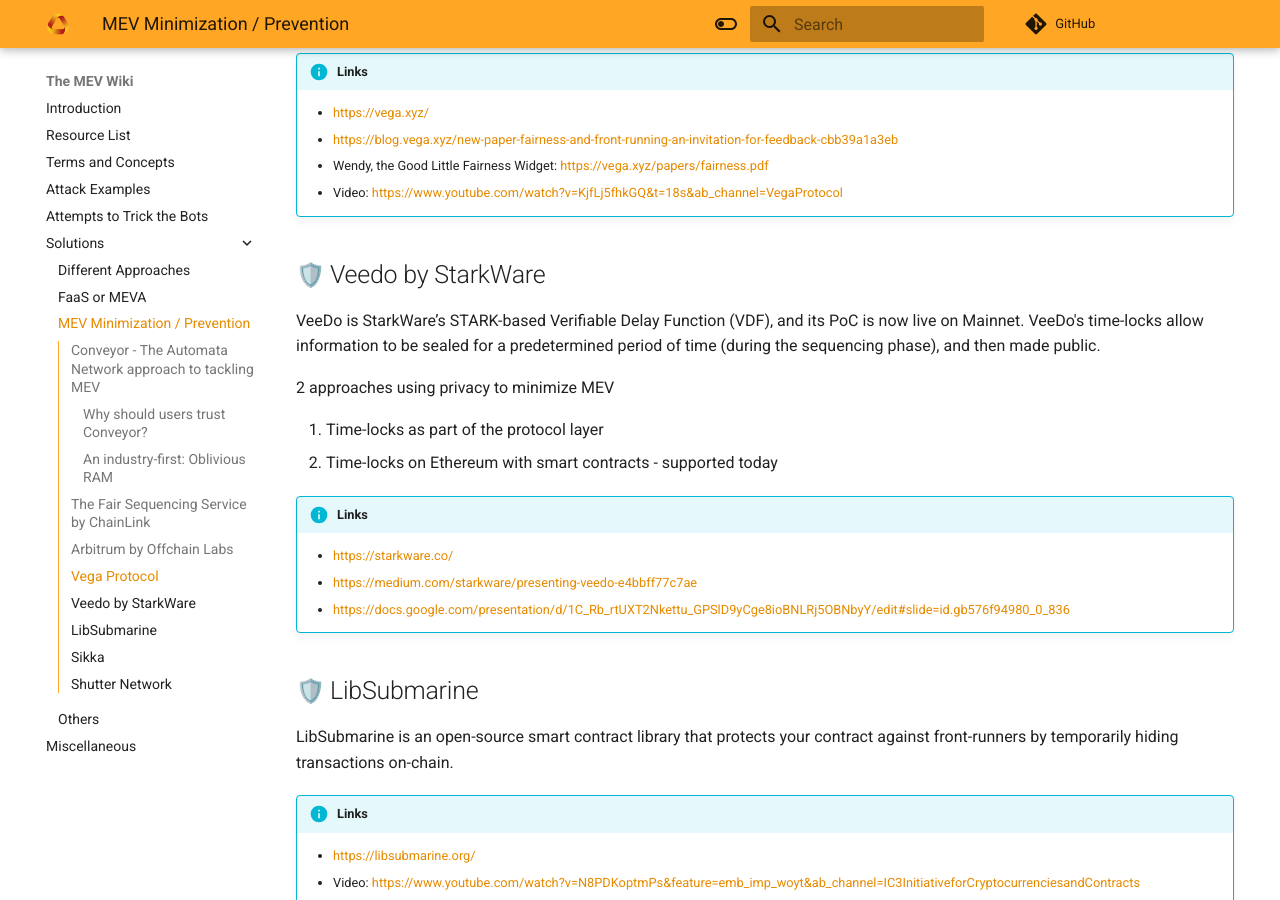
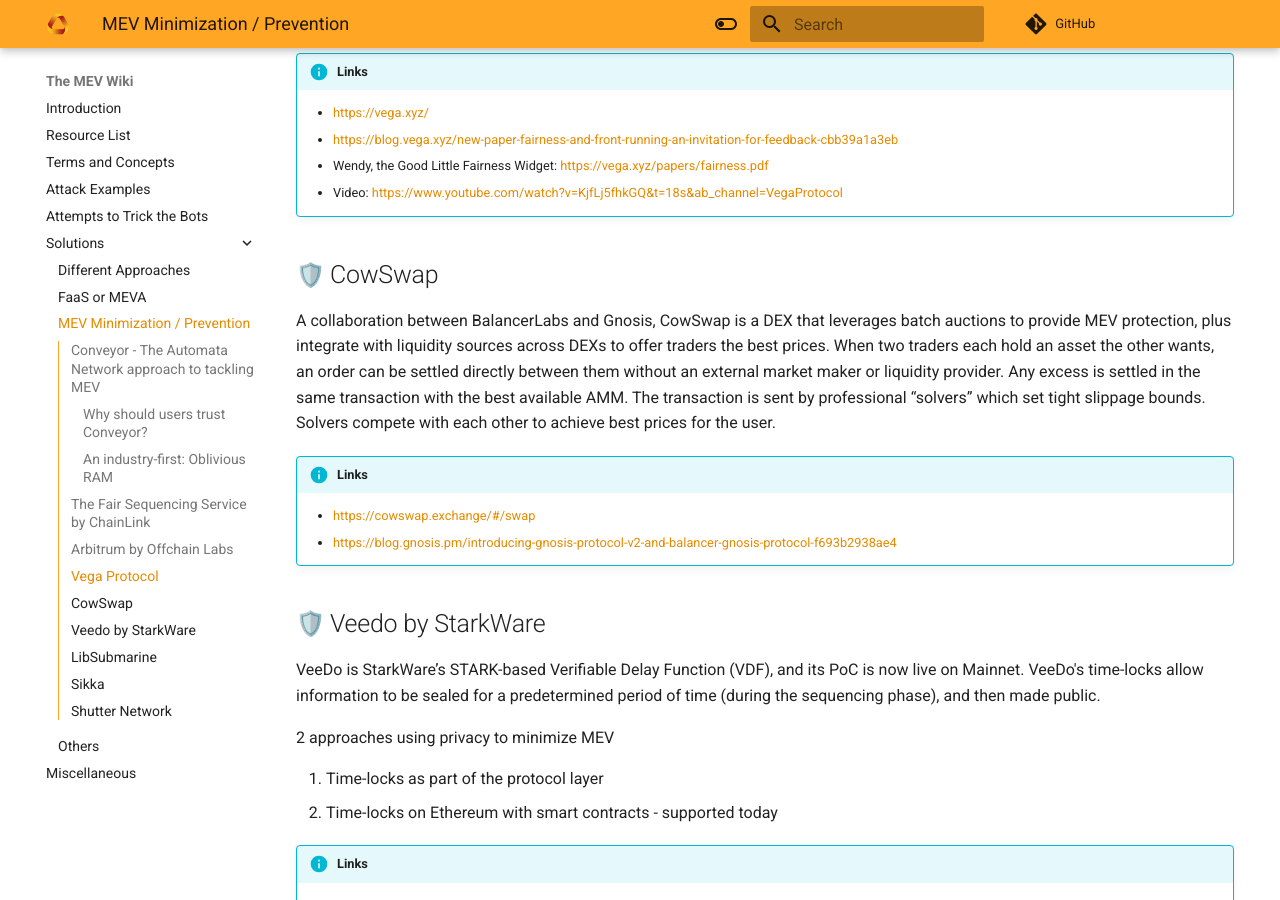
Before and after one commit to automata-network/docs, an MkDocs documentation site: the page built from docs/mev/solutions/mev-minimization-prevention.md, in a window 1280 px wide and 900 px high, scrolled down 3260 px. Built offline with MkDocs 1.6.1 and Material for MkDocs 9.7.7, drawn with Linux system fonts in a browser that asks for light colours; nearby versions of some CDN libraries; emoji names are drawn with the system emoji font; comment, search, counter and statistics services are not loaded.

Commit message:
Update mev-minimization-prevention.md

```diff
--- a/docs/mev/solutions/mev-minimization-prevention.md
+++ b/docs/mev/solutions/mev-minimization-prevention.md
@@ -90,6 +90,16 @@
     - Wendy, the Good Little Fairness Widget: <https://vega.xyz/papers/fairness.pdf>{target=_blank}
     - Video: <https://www.youtube.com/watch?v=KjfLj5fhkGQ&t=18s&ab_channel=VegaProtocol>{target=_blank}
 
+## :shield: CowSwap
+
+A collaboration between BalancerLabs and Gnosis, CowSwap is a DEX that leverages batch auctions to provide MEV protection, plus integrate with liquidity sources across DEXs to offer traders the best prices. When two traders each hold an asset the other wants, an order can be settled directly between them without an external market maker or liquidity provider. Any excess is settled in the same transaction with the best available AMM. The transaction is sent by professional “solvers” which set tight slippage bounds. Solvers compete with each other to achieve best prices for the user.
+
+!!! info "Links"
+
+    - <https://cowswap.exchange/#/swap>{target=_blank}
+    - <https://blog.gnosis.pm/introducing-gnosis-protocol-v2-and-balancer-gnosis-protocol-f693b2938ae4>{target=_blank}
+
+
 ## :shield: Veedo by StarkWare
 
 VeeDo is StarkWare’s STARK-based Verifiable Delay Function (VDF), and its PoC is now live on Mainnet. VeeDo's time-locks allow information to be sealed for a predetermined period of time (during the sequencing phase), and then made public.
```
